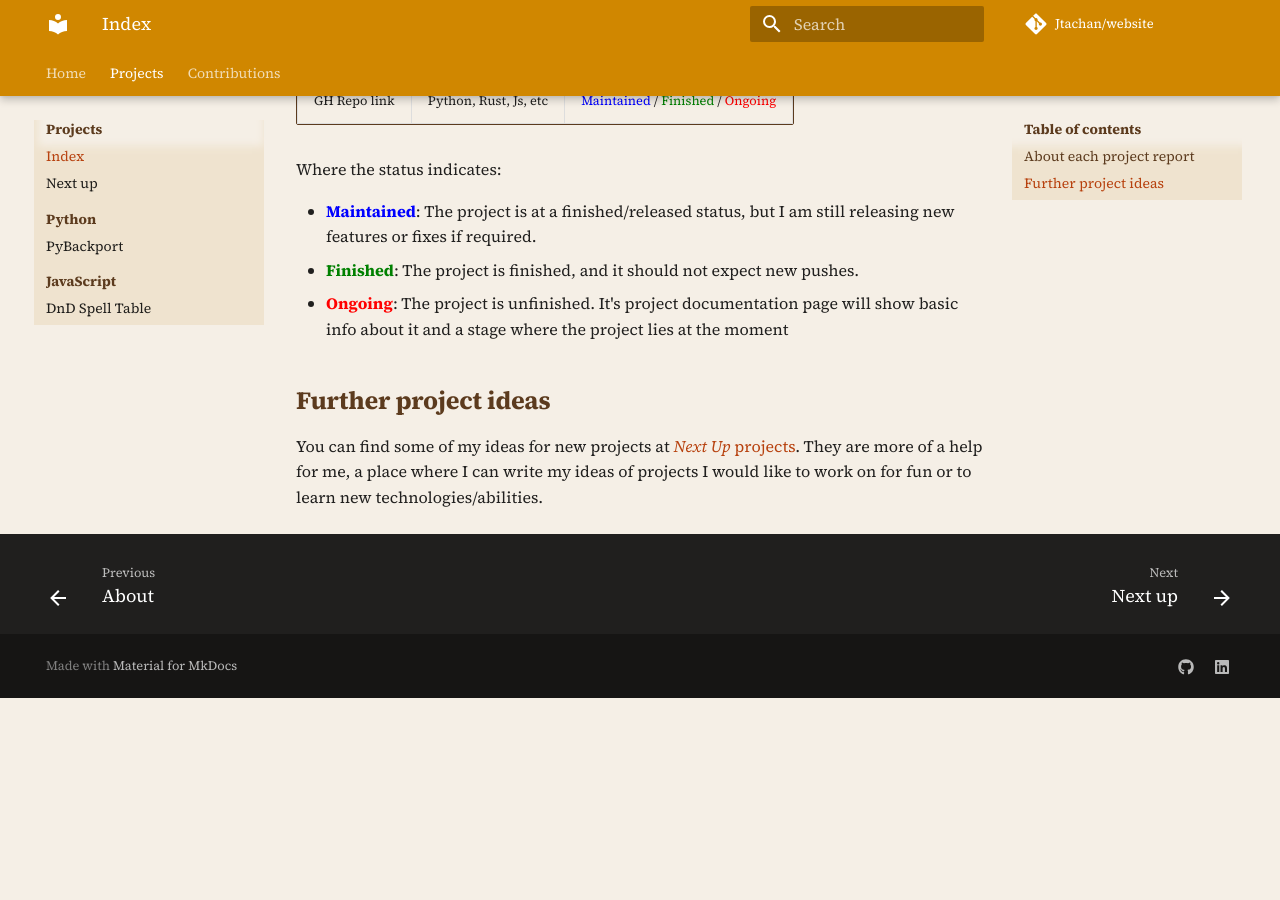
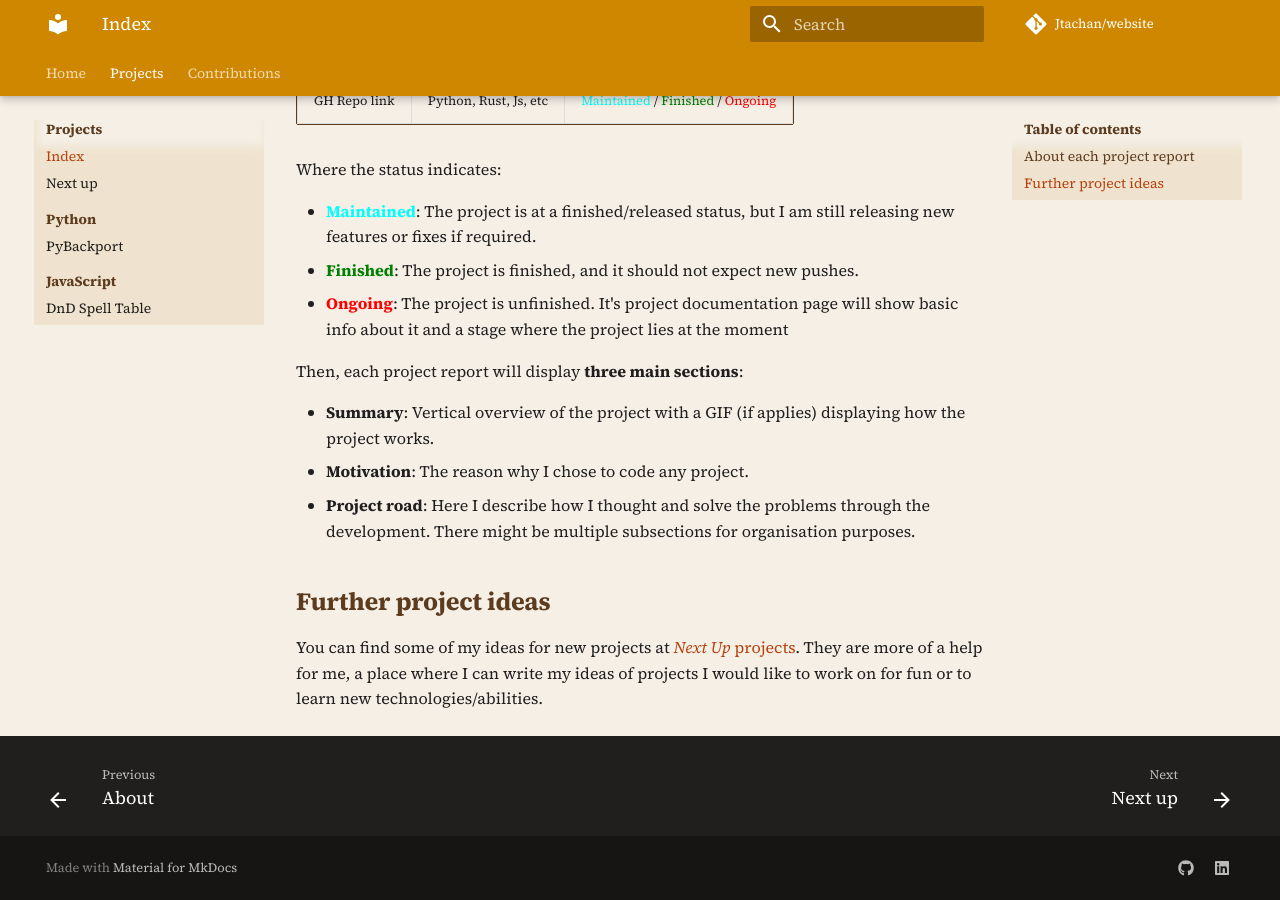
Before and after one commit to Jtachan/website, an MkDocs documentation site: the page built from docs/proj_index.md, in a window 1280 px wide and 900 px high, scrolled down 1568 px. Built offline with MkDocs 1.6.1 and Material for MkDocs 9.7.7, drawn with Linux system fonts in a browser that asks for light colours; comment, search, counter and statistics services are not loaded; before the commit the page ends 2266 px from its top, so only the background shows below that.

Commit message:
Reorganizing reports' body

```diff
--- a/docs/proj_index.md
+++ b/docs/proj_index.md
@@ -20,15 +20,21 @@ Within each project, the fist thing you will encounter is a table like this:
 
 | GitHub Repo | Main Language | Status |
 | --- | --- | --- |
-| GH Repo link | Python, Rust, Js, etc | <span style="color: blue">Maintained</span> / <span style="color: green">Finished</span> / <span style="color: red">Ongoing</span> |
+| GH Repo link | Python, Rust, Js, etc | <span style="color: cyan">Maintained</span> / <span style="color: green">Finished</span> / <span style="color: red">Ongoing</span> |
 
 Where the status indicates:
 
 <ul>
-    <li><b><span style="color: blue">Maintained</span></b>: The project is at a finished/released status, but I am still releasing new features or fixes if required.</li>
+    <li><b><span style="color: cyan">Maintained</span></b>: The project is at a finished/released status, but I am still releasing new features or fixes if required.</li>
     <li><b><span style="color: green">Finished</span></b>: The project is finished, and it should not expect new pushes.</li>
     <li><b><span style="color: red">Ongoing</span></b>: The project is unfinished. It's project documentation page will show basic info about it and a stage where the project lies at the moment</li>
 </ul>
+
+Then, each project report will display **three main sections**:
+
+- **Summary**: Vertical overview of the project with a GIF (if applies) displaying how the project works.
+- **Motivation**: The reason why I chose to code any project.
+- **Project road**: Here I describe how I thought and solve the problems through the development. There might be multiple subsections for organisation purposes.
 
 ## Further project ideas
 
```
Also changed, not shown: docs/projects/pybackport.md (+15 -7 lines), docs/projects/spells.md (+34 -12 lines).
